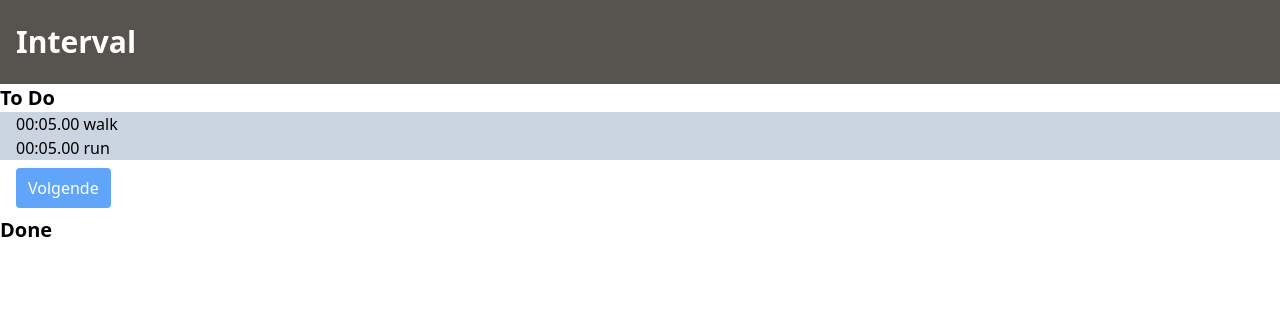
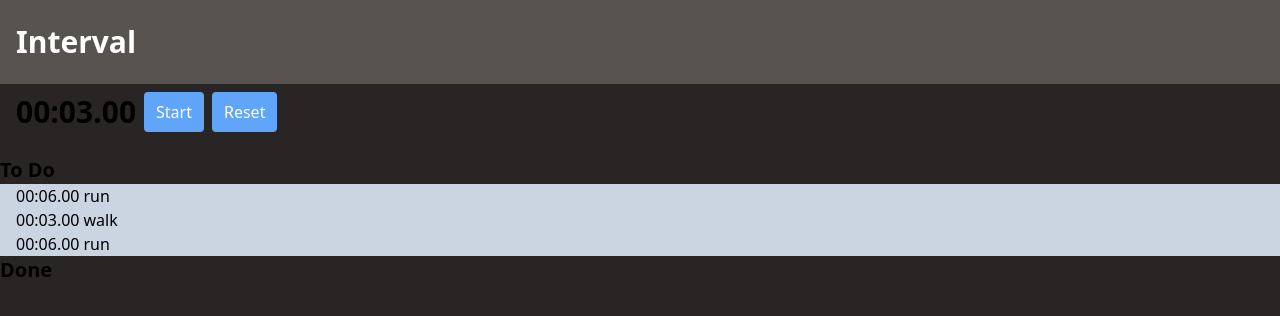
Before and after one commit to rogierborst/interval, a Nuxt app: page / in a window 1280 px wide. Shown: the top 316 px of the page. Built offline with nearby package versions, Linux system fonts and the light colour scheme.

Commit message:
set next interval on mount

```diff
--- a/app/app.vue
+++ b/app/app.vue
@@ -8,16 +8,22 @@ const {
     finishedIntervals,
     hasActiveInterval
 } = storeToRefs(intervalsStore);
+const { nextInterval } = intervalsStore;
 
-const { activateInterval } = useIntervalsStore();
+onMounted(async () => nextInterval());
 
 useHead({ title: 'Interval 🏃🏼‍♂️' });
 </script>
 
 <template>
-    <div>
+    <div class="bg-stone-800 min-h-dvh">
         <NuxtRouteAnnouncer />
         <BaseHeader>Interval</BaseHeader>
+
+        <div class="px-4 py-2">
+            <Counter v-if="hasActiveInterval" @finished="nextInterval" />
+            <BaseButton v-else @click="nextInterval">Volgende</BaseButton>
+        </div>
 
         <h2 class="font-bold text-xl">To Do</h2>
         <Interval
@@ -27,11 +33,6 @@ useHead({ title: 'Interval 🏃🏼‍♂️' });
             :length="interval.length"
             class="px-4"
         />
-
-        <div class="px-4 py-2">
-            <Counter v-if="hasActiveInterval" @finished="activateInterval" />
-            <BaseButton v-else @click="activateInterval">Volgende</BaseButton>
-        </div>
 
         <h2 class="font-bold text-xl">Done</h2>
         <Interval
--- a/app/useIntervalsStore.js
+++ b/app/useIntervalsStore.js
@@ -4,11 +4,19 @@ export const useIntervalsStore = defineStore('intervals', () => {
     const intervals = ref([
         {
             type: 'walk',
-            length: 5,
+            length: 3,
         },
         {
             type: 'run',
-            length: 5,
+            length: 6,
+        },
+        {
+            type: 'walk',
+            length: 3,
+        },
+        {
+            type: 'run',
+            length: 6,
         },
     ]);
 
@@ -20,12 +28,13 @@ export const useIntervalsStore = defineStore('intervals', () => {
         return activeInterval.value !== null;
     });
 
-    const activateInterval = () => {
+    const nextInterval = () => {
         if (activeInterval.value) {
             finishedIntervals.value.push(activeInterval.value);
         }
+
         activeInterval.value = intervals.value.shift();
     }
 
-    return { intervals, activeInterval, finishedIntervals, activateInterval, hasActiveInterval };
+    return { intervals, activeInterval, finishedIntervals, nextInterval, hasActiveInterval };
 });
```
